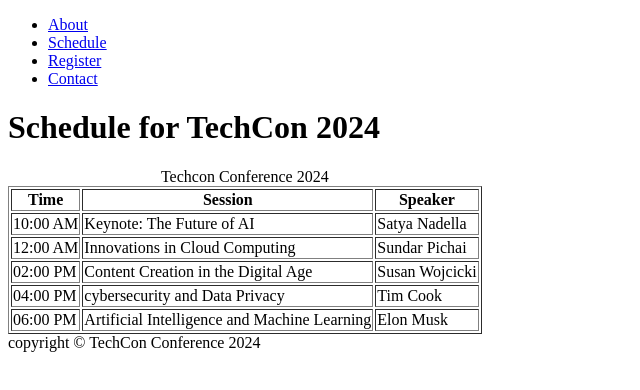
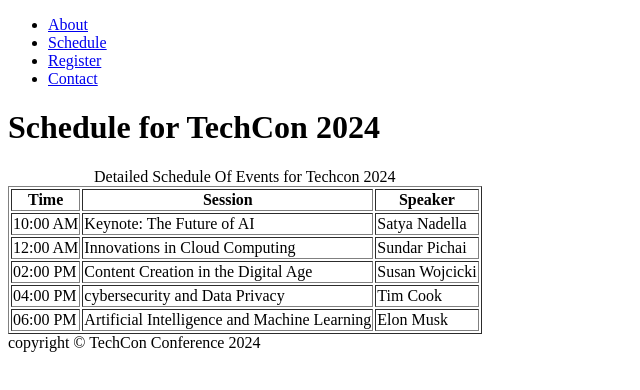
Before and after one commit to victor20-tech/TechCon_HTML, a plain HTML site: page techcon_website/schedule.html in a window 1280 px wide. Shown: the whole page, without its empty margins (0-640 px from the left). Drawn offline with Linux system fonts and the light colour scheme.

Commit message:
Update schedule.html

```diff
--- a/techcon_website/schedule.html
+++ b/techcon_website/schedule.html
@@ -17,7 +17,7 @@
         </nav>
         <h1>Schedule for TechCon 2024</h1>
         <table border="1px solid #000000">
-            <caption>Techcon Conference 2024</caption>
+            <caption>Detailed Schedule Of Events for Techcon 2024</caption>
             <thead>
                 <tr>
                     <th scope="col">Time</th>
```
